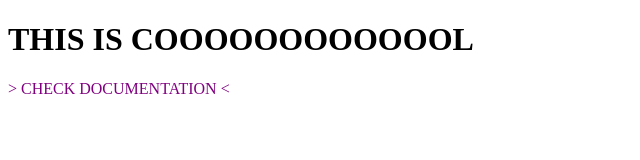
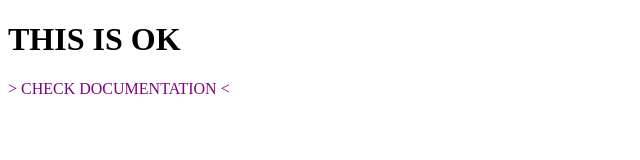
Before and after one commit to riho-tnmr/background-generator, a plain HTML site: page index.html in a window 1280 px wide. Shown: the whole page, without its empty margins (0-640 px from the left). Drawn offline with Linux system fonts and the light colour scheme.

Commit message:
Changing the txt again

```diff
--- a/index.html
+++ b/index.html
@@ -21,7 +21,7 @@
     </style>
   </head>
   <body>
-    <h1>THIS IS COOOOOOOOOOOOL</h1>
+    <h1>THIS IS OK</h1>
     <a href="http://www.testdome.com">Check documentation</a>
   </body>
 </html>
```
